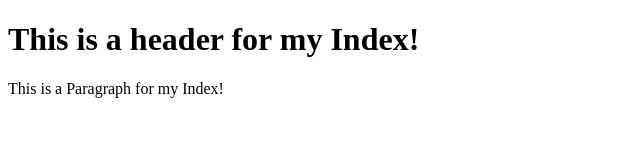
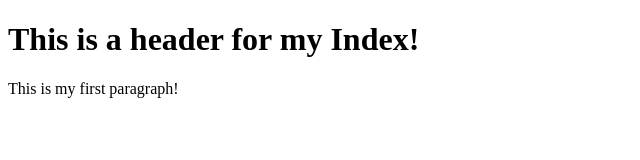
Before and after one commit to nataleet/star-valley, a plain HTML site: page index.html in a window 1280 px wide. Shown: the full height of the page, 0-640 px from the left. Drawn offline with Linux system fonts and the light colour scheme.

Commit message:
Second commit

```diff
--- a/index.html
+++ b/index.html
@@ -2,6 +2,6 @@
 <html>
     <body>
         <h1>This is a header for my Index!</h1>
-        <p>This is a Paragraph for my Index!</p>
+        <p>This is my first paragraph!</p>
     </body>
 </html>
```
